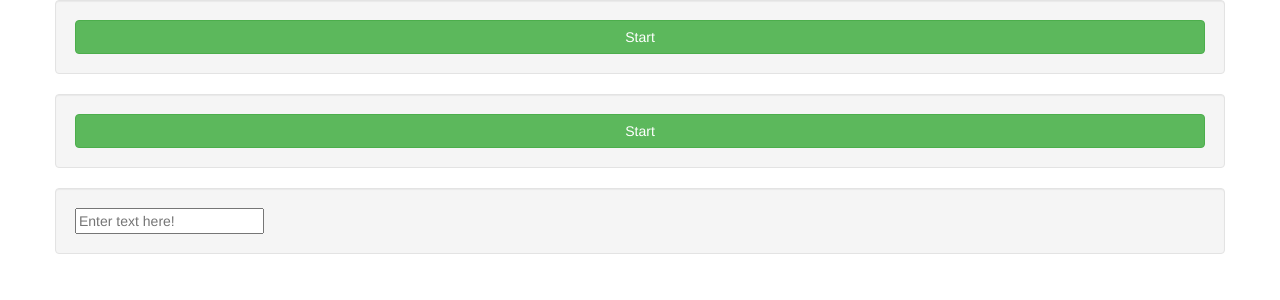
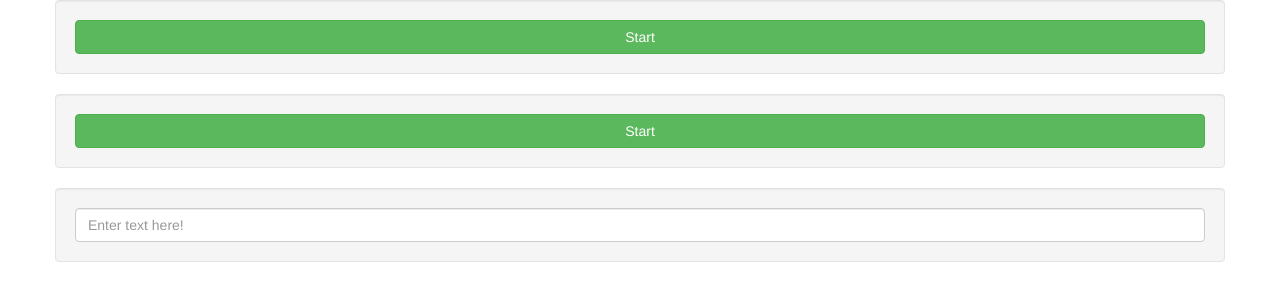
Before and after one commit to volving/v-experimental-area, a website: page react_alike/ver_5.html in a window 1280 px wide. Drawn offline with Linux system fonts and the light colour scheme.

Commit message:
Add: props support, classes not the same as react`s className, using it directly

```diff
--- a/react_alike/ver_5.html
+++ b/react_alike/ver_5.html
@@ -54,12 +54,22 @@
             }
             renderDOM() {
                 this.elm = this.render();
-                console.log(this.elm.classList);
+                var elm = this.elm;
+                /* classList = ['aaa', 'bbb'...]
                 var classList = this.props.classList;
                 classList.map(item=>{
-                    this.elm.classList.add(item);
+                    elm.classList.add(item);
                 });
-                console.log(this.elm.classList);
+                */
+                var props = this.props;
+                for(var item in props){
+                    console.log(item);
+                    elm.setAttribute(item, props[item]);
+                }
+
+
+                // Insert Others
+
                 return this.elm;
             }
             handleStateChange(oldElm, newElm) {
@@ -136,7 +146,7 @@
             }
             render() {
                 var domString = `
-                    <input type="text" placeholder="Enter text here!"}/>
+                    <input type="text" placeholder="Enter text here!" class="form-control"/>
                 `;
                 this.elm = createDOMFromString(domString);
                 this.elm.onfocus = this.handleFocus;
@@ -144,7 +154,8 @@
             }
         }
         DoactDOM.render(new CustomInput({
-            classList: ['container', 'well']
+            class: 'container well',
+            id: 'mainInput'
         }), wrapper);
     </script>
 </body>
```
